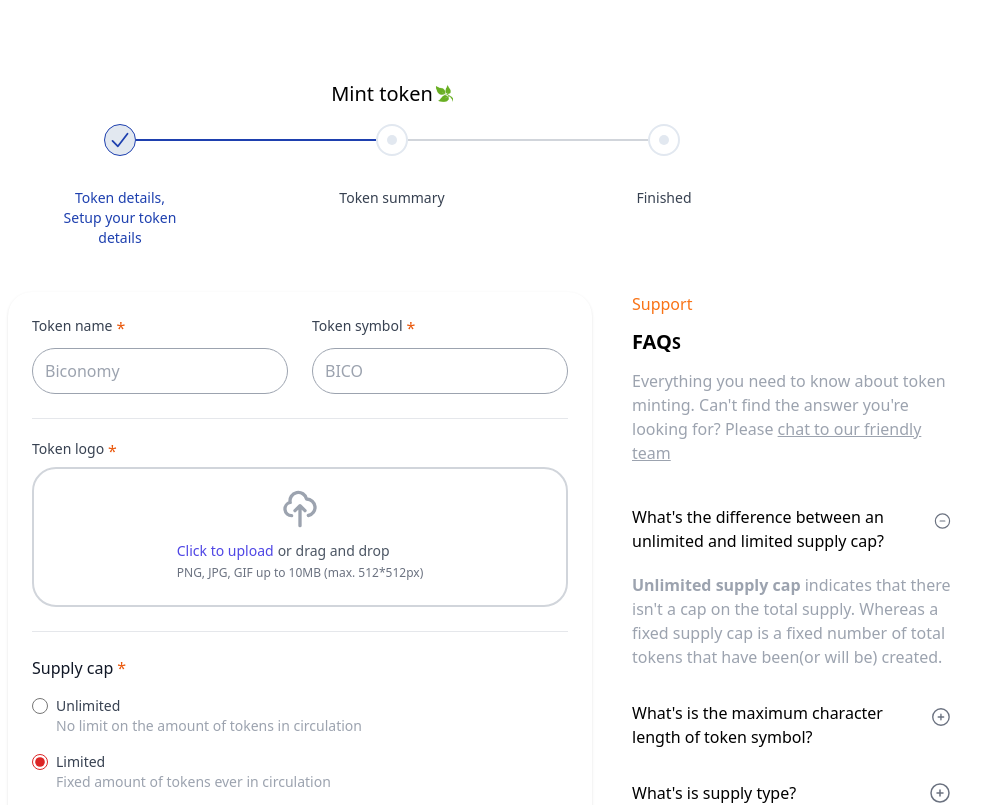
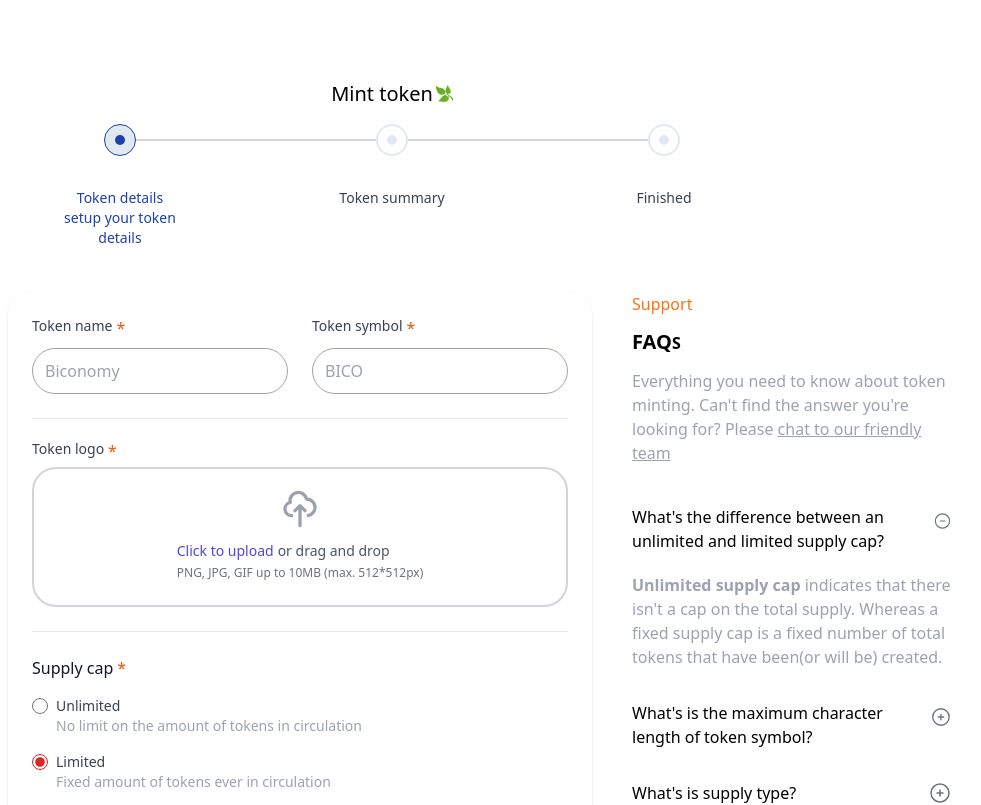
Before and after one commit to izuchukwu-eric/minting-stepper, a Next.js app: page / in a window 1280 px wide. Shown: the top 805 px of the page, without its empty margins (248-1229 px from the left). Built offline with nearby package versions, Linux system fonts and the light colour scheme.

Commit message:
new commit

```diff
--- a/components/Stepper.tsx
+++ b/components/Stepper.tsx
@@ -22,7 +22,7 @@
                     ...newSteps[count],
                     highlighted: true,
                     selected: true,
-                    completed: true
+                    completed: false
                 }
                 count++;
             }
@@ -76,22 +76,55 @@
                 index !== newStep.length - 1 ? 'w-full flex items-center' : "flex items-center"}>
                 <div className='relative flex flex-col items-center text-teal-600'>
                     <div className={`rounded-full transition duration-500 ease-in-out h-8 w-8 flex items-center justify-center py-3
-                        ${step.selected ? "bg-slate-200 font-bold border border-blue-800" : ""}`
+                        ${step.selected ? "bg-slate-200 font-bold border border-blue-800" : "border-2 border-slate-200 bg-white"} ${index === 2 && step.selected && "border border-green-500"}`
                     }>
                         {/**display steps*/}
-                        {step.completed ? (
-                            <svg className="h-6 w-6 text-blue-800" xmlns="http://www.w3.org/2000/svg" viewBox="0 0 20 20" fill="currentColor" aria-hidden="true">
+                        {/* {step.selected && (
+                            // <span className="h-2.5 w-2.5 rounded-full bg-slate-200" aria-hidden="true"></span>
+                            // <a href="#" className="relative flex h-8 w-8 items-center justify-center rounded-full border-2 border-slate-200" aria-current="step">
+                            <span className="h-2.5 w-2.5 flex justify-center rounded-full bg-blue-800" aria-hidden="true"></span>
+                            // </a>
+                        )} */}
+                        {step.completed && step.selected ? (
+                            <svg className={`h-6 w-6 text-blue-800 ${index === 2 && "text-green-500"}`} xmlns="http://www.w3.org/2000/svg" viewBox="0 0 20 20" fill="currentColor" aria-hidden="true">
                                 <path fill-rule="evenodd" d="M16.704 4.153a.75.75 0 01.143 1.052l-8 10.5a.75.75 0 01-1.127.075l-4.5-4.5a.75.75 0 011.06-1.06l3.894 3.893 7.48-9.817a.75.75 0 011.05-.143z" clip-rule="evenodd" />
                             </svg>
                         ) : (
-                            <a href="#" className="relative flex h-8 w-8 items-center justify-center rounded-full border-2 border-slate-200 bg-white" aria-current="step">
-                                <span className="h-2.5 w-2.5 rounded-full bg-slate-200" aria-hidden="true"></span>
-                            </a>
+                            // <a href="#" className="relative flex h-8 w-8 items-center justify-center rounded-full border-2 border-slate-200 bg-white" aria-current="step">
+                                // <span className="h-2.5 w-2.5 rounded-full bg-red-600" aria-hidden="true"></span>
+                            // </a>
+                            <div></div>
                         )}
+
+                        {!step.selected && !step.completed ? (
+                            <span className="h-2.5 w-2.5 rounded-full bg-slate-200" aria-hidden="true"></span>
+                        ) : (
+                            <div></div>
+                        )}
+
+                        {step.selected && (
+                            <span className={`h-2.5 w-2.5 rounded-full bg-blue-800 ${step.completed ? "hidden" : ""} ${index === 2 && "hidden"}`} aria-hidden="true"></span>
+                        )}
+
+                        {index === 2 && (
+                            <svg className={`h-6 w-6 text-green-500 ${!step.selected && !step.completed && "hidden"}`} xmlns="http://www.w3.org/2000/svg" viewBox="0 0 20 20" fill="currentColor" aria-hidden="true">
+                                <path fill-rule="evenodd" d="M16.704 4.153a.75.75 0 01.143 1.052l-8 10.5a.75.75 0 01-1.127.075l-4.5-4.5a.75.75 0 011.06-1.06l3.894 3.893 7.48-9.817a.75.75 0 011.05-.143z" clip-rule="evenodd" />
+                            </svg>
+                        )}
+
                     </div>
                     <div className={`absolute top-0 text-center mt-16 w-32 text-sm font-medium  ${step.highlighted ? "text-blue-800" : "text-gray-700"}`}>
                         {/**display description */}
                         {step.description}
+                        {step.description === "Token details" && step.selected === true && (
+                            <p>setup your token details</p>
+                        )}
+                        {step.description === "Token summary" && step.selected === true && (
+                            <p>Please review the details</p>
+                        )}
+                        {step.description === "Finished" && step.selected === true && (
+                            <p>Token created successfully!</p>
+                        )}
                     </div>
                 </div>
                 <div className={`flex-auto border-t-2 transition duration-500 ease-in-out ${step.completed ? "border-blue-800" : "border-gray-300"} `}>
--- a/pages/index.tsx
+++ b/pages/index.tsx
@@ -15,7 +15,7 @@
 
 
   const steps = [
-    "Token details, Setup your token details",
+    "Token details",
     "Token summary",
     "Finished"
   ]
```
